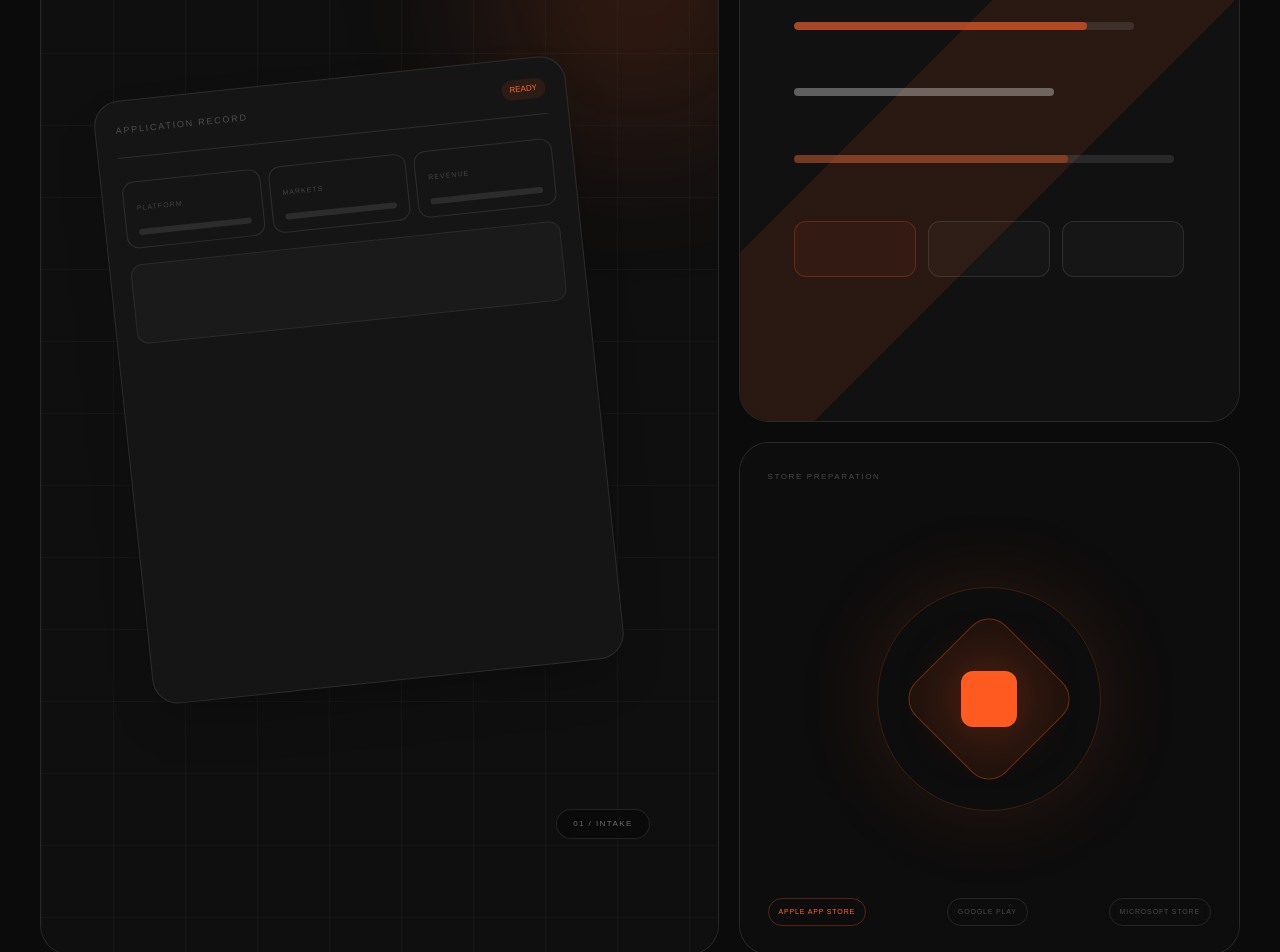
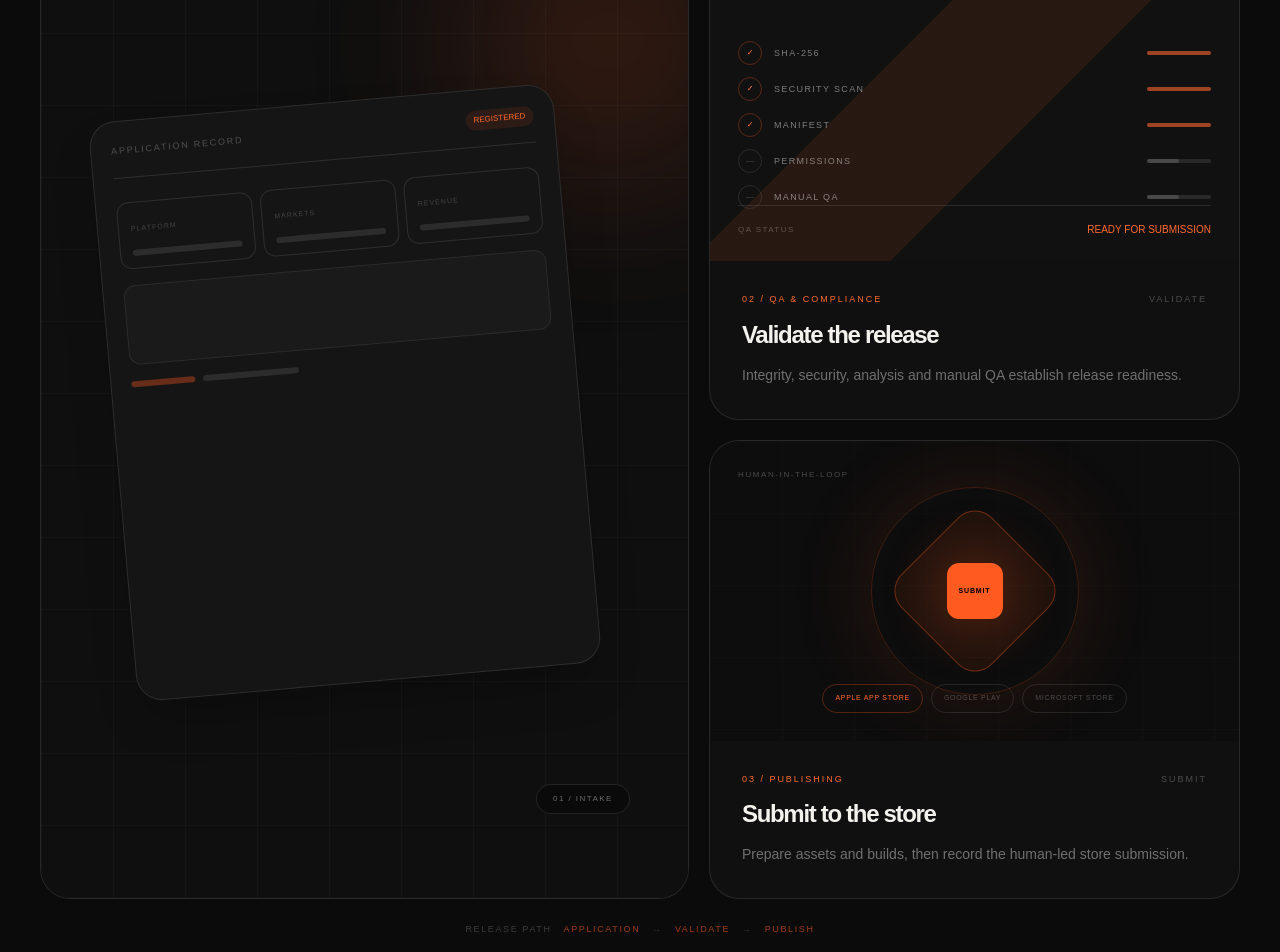
Before and after one commit to mohamad-es/Fonitas-website, a Next.js app: page / in a window 1280 px wide. Shown: the part 2880-3832 px from the top of the page. Built offline with nearby package versions, Linux system fonts and the light colour scheme.

Commit message:
refactor(home): turn publishing showcase into release pipeline

```diff
--- a/components/home/project-showcase.tsx
+++ b/components/home/project-showcase.tsx
@@ -1,60 +1,148 @@
 const stages = [
-  { number: "01", type: "Application", title: "Prepare the application", description: "Register the application, platforms, technology, markets, revenue model and ownership details before review." },
-  { number: "02", type: "QA & Compliance", title: "Validate the release", description: "Build integrity, security scanning, manual QA and compliance checks create a controlled release path." },
-  { number: "03", type: "Publishing", title: "Move to the store", description: "Store preparation, assets, builds and human-in-the-loop submission keep publishing accountable and traceable." },
+  {
+    number: "01",
+    type: "Application",
+    title: "Register the application",
+    description: "Create the operational record before the release enters review.",
+    sublabel: "INTAKE",
+  },
+  {
+    number: "02",
+    type: "QA & Compliance",
+    title: "Validate the release",
+    description: "Integrity, security, analysis and manual QA establish release readiness.",
+    sublabel: "VALIDATE",
+  },
+  {
+    number: "03",
+    type: "Publishing",
+    title: "Submit to the store",
+    description: "Prepare assets and builds, then record the human-led store submission.",
+    sublabel: "SUBMIT",
+  },
 ];
 
 function ApplicationVisual() {
-  return <div className="relative h-full min-h-[330px] overflow-hidden bg-[#0f0f0f] p-7">
+  return (
+    <div className="relative h-full min-h-[360px] overflow-hidden bg-[#0f0f0f] p-7">
       <div className="absolute inset-0 grid-bg opacity-30" />
       <div className="absolute -right-16 -top-16 h-72 w-72 rounded-full bg-[#ff5a1f]/15 blur-[80px]" />
-    <div className="absolute left-[12%] top-[16%] h-[58%] w-[70%] rotate-[-6deg] rounded-[26px] border border-white/10 bg-[#151515] p-5 shadow-2xl transition duration-700 group-hover:rotate-[-2deg] group-hover:scale-[1.03]">
-      <div className="flex items-center justify-between border-b border-white/10 pb-4"><span className="text-[9px] uppercase tracking-[.2em] text-white/25">Application record</span><span className="rounded-full bg-[#ff5a1f]/10 px-2 py-1 text-[8px] text-[#ff6a2a]">READY</span></div>
-      <div className="mt-6 grid grid-cols-3 gap-2">{["Platform","Markets","Revenue"].map((x)=><div key={x} className="rounded-xl border border-white/10 p-3"><span className="text-[7px] uppercase tracking-[.15em] text-white/20">{x}</span><div className="mt-3 h-1.5 rounded-full bg-white/10" /></div>)}</div>
+      <div className="absolute left-[11%] top-[15%] h-[62%] w-[72%] rotate-[-5deg] rounded-[26px] border border-white/10 bg-[#151515] p-5 shadow-2xl transition duration-700 group-hover:rotate-[-2deg] group-hover:scale-[1.02]">
+        <div className="flex items-center justify-between border-b border-white/10 pb-4">
+          <span className="text-[9px] uppercase tracking-[.2em] text-white/25">Application record</span>
+          <span className="rounded-full bg-[#ff5a1f]/10 px-2 py-1 text-[8px] text-[#ff6a2a]">REGISTERED</span>
+        </div>
+        <div className="mt-6 grid grid-cols-3 gap-2">
+          {["Platform", "Markets", "Revenue"].map((x) => (
+            <div key={x} className="rounded-xl border border-white/10 p-3">
+              <span className="text-[7px] uppercase tracking-[.15em] text-white/20">{x}</span>
+              <div className="mt-3 h-1.5 rounded-full bg-white/10" />
+            </div>
+          ))}
+        </div>
         <div className="mt-4 h-20 rounded-xl border border-white/[.07] bg-white/[.025]" />
+        <div className="mt-4 flex items-center gap-2">
+          <span className="h-1.5 w-16 rounded-full bg-[#ff5a1f]/35" />
+          <span className="h-1.5 w-24 rounded-full bg-white/10" />
         </div>
-    <span className="absolute bottom-[11%] right-[10%] rounded-full border border-white/10 bg-[#0b0b0b]/90 px-4 py-2 text-[8px] uppercase tracking-[.18em] text-white/40">01 / Intake</span>
-  </div>;
+      </div>
+      <span className="absolute bottom-[9%] right-[9%] rounded-full border border-white/10 bg-[#0b0b0b]/90 px-4 py-2 text-[8px] uppercase tracking-[.18em] text-white/40">01 / Intake</span>
+    </div>
+  );
 }
 
 function QAVisual() {
-  return <div className="relative h-full min-h-[330px] overflow-hidden bg-[#111] p-7">
+  const checks = ["SHA-256", "Security scan", "Manifest", "Permissions", "Manual QA"];
+  return (
+    <div className="relative min-h-[300px] overflow-hidden bg-[#111] p-7">
       <div className="absolute inset-0 bg-[linear-gradient(135deg,transparent_34%,rgba(255,90,31,.10)_34%,rgba(255,90,31,.10)_58%,transparent_58%)]" />
-    <div className="absolute left-[11%] top-[22%] h-2 w-[68%] overflow-hidden rounded-full bg-white/10"><span className="block h-full w-[86%] rounded-full bg-[#ff5a1f]/60" /></div>
-    <div className="absolute left-[11%] top-[35%] h-2 w-[52%] rounded-full bg-white/10"><span className="block h-full w-[100%] rounded-full bg-white/25" /></div>
-    <div className="absolute left-[11%] top-[48%] h-2 w-[76%] rounded-full bg-white/10"><span className="block h-full w-[72%] rounded-full bg-[#ff5a1f]/35" /></div>
-    <div className="absolute left-[11%] top-[61%] grid w-[78%] grid-cols-3 gap-3"><span className="h-14 rounded-xl border border-[#ff5a1f]/25 bg-[#ff5a1f]/[.05]" /><span className="h-14 rounded-xl border border-white/10 bg-white/[.025]" /><span className="h-14 rounded-xl border border-white/10 bg-white/[.025]" /></div>
-    <div className="absolute right-[10%] top-[10%] text-right text-[8px] uppercase tracking-[.2em] text-white/30">SHA-256<br />Security scan<br />Manual QA</div>
-  </div>;
+      <div className="absolute left-7 right-7 top-7 flex items-center justify-between text-[8px] uppercase tracking-[.18em] text-white/25">
+        <span>Release validation</span><span>Ready gate</span>
+      </div>
+      <div className="absolute left-7 right-7 top-20">
+        {checks.map((check, index) => (
+          <div key={check} className="mb-3 flex items-center gap-3">
+            <span className={`flex h-6 w-6 shrink-0 items-center justify-center rounded-full border ${index < 3 ? "border-[#ff5a1f]/30 text-[#ff6a2a]" : "border-white/10 text-white/25"} text-[8px]`}>{index < 3 ? "✓" : "—"}</span>
+            <span className="text-[9px] uppercase tracking-[.15em] text-white/45">{check}</span>
+            <span className="ml-auto h-1 w-16 rounded-full bg-white/10"><span className={`block h-full rounded-full ${index < 3 ? "w-full bg-[#ff5a1f]/55" : "w-1/2 bg-white/15"}`} /></span>
+          </div>
+        ))}
+      </div>
+      <div className="absolute bottom-6 left-7 right-7 flex items-center justify-between border-t border-white/10 pt-4">
+        <span className="text-[8px] uppercase tracking-[.18em] text-white/25">QA status</span>
+        <span className="text-[10px] font-medium text-[#ff6a2a]">READY FOR SUBMISSION</span>
+      </div>
+    </div>
+  );
 }
 
 function PublishingVisual() {
-  return <div className="relative h-full min-h-[330px] overflow-hidden bg-[#0d0d0d] p-7">
-    <div className="absolute left-1/2 top-1/2 h-56 w-56 -translate-x-1/2 -translate-y-1/2 rounded-full border border-[#ff5a1f]/20 shadow-[0_0_90px_rgba(255,90,31,.12)] transition duration-700 group-hover:scale-110" />
+  return (
+    <div className="relative min-h-[300px] overflow-hidden bg-[#0d0d0d] p-7">
+      <div className="absolute inset-0 grid-bg opacity-20" />
+      <div className="absolute left-1/2 top-1/2 h-52 w-52 -translate-x-1/2 -translate-y-1/2 rounded-full border border-[#ff5a1f]/20 shadow-[0_0_90px_rgba(255,90,31,.12)]" />
       <div className="absolute left-1/2 top-1/2 h-32 w-32 -translate-x-1/2 -translate-y-1/2 rotate-45 rounded-[24px] border border-[#ff5a1f]/35 bg-[#ff5a1f]/[.08] transition duration-700 group-hover:rotate-[65deg]" />
-    <div className="absolute left-1/2 top-1/2 h-14 w-14 -translate-x-1/2 -translate-y-1/2 rounded-xl bg-[#ff5a1f] shadow-[0_0_60px_rgba(255,90,31,.4)]" />
-    <div className="absolute left-7 top-7 text-[8px] uppercase tracking-[.2em] text-white/25">Store preparation</div>
-    <div className="absolute bottom-7 left-7 right-7 flex justify-between gap-3">{["Apple App Store","Google Play","Microsoft Store"].map((x,i)=><span key={x} className={`rounded-full border px-2.5 py-2 text-[7px] uppercase tracking-[.12em] ${i===0?"border-[#ff5a1f]/30 text-[#ff6a2a]":"border-white/10 text-white/25"}`}>{x}</span>)}</div>
-  </div>;
+      <div className="absolute left-1/2 top-1/2 flex h-14 w-14 -translate-x-1/2 -translate-y-1/2 items-center justify-center rounded-xl bg-[#ff5a1f] text-[7px] font-semibold tracking-[.12em] text-black shadow-[0_0_60px_rgba(255,90,31,.4)]">SUBMIT</div>
+      <div className="absolute left-7 top-7 text-[8px] uppercase tracking-[.2em] text-white/25">Human-in-the-loop</div>
+      <div className="absolute bottom-7 left-7 right-7 flex flex-wrap justify-center gap-2">
+        {["Apple App Store", "Google Play", "Microsoft Store"].map((store, index) => (
+          <span key={store} className={`rounded-full border px-3 py-2 text-[7px] uppercase tracking-[.1em] ${index === 0 ? "border-[#ff5a1f]/30 text-[#ff6a2a]" : "border-white/10 text-white/25"}`}>{store}</span>
+        ))}
+      </div>
+    </div>
+  );
 }
 
 export function ProjectShowcase() {
-  return <div className="grid gap-5 lg:grid-cols-[1.15fr_.85fr]">
+  return (
+    <div className="relative">
+      <div className="mb-6 hidden items-center gap-3 text-[9px] uppercase tracking-[.2em] text-white/25 lg:flex">
+        {stages.map((stage, index) => (
+          <div key={stage.number} className="flex items-center gap-3">
+            <span className={`flex h-7 w-7 items-center justify-center rounded-full border ${index === 0 ? "border-[#ff5a1f]/40 text-[#ff6a2a]" : "border-white/10 text-white/25"}`}>{stage.number}</span>
+            <span>{stage.sublabel}</span>
+            {index < stages.length - 1 && <span className="mx-2 text-[#ff5a1f]/45">→</span>}
+          </div>
+        ))}
+      </div>
+
+      <div className="grid gap-5 lg:grid-cols-[1.1fr_.9fr]">
         <article className="group overflow-hidden rounded-[30px] border border-white/10 bg-[#101010]">
           <ApplicationVisual />
-      <div className="grid gap-8 p-7 sm:p-9 lg:grid-cols-[1fr_auto] lg:items-end lg:p-10">
-        <div><div className="text-[9px] uppercase tracking-[.22em] text-[#ff6a2a]">01 / Application</div><h3 className="font-display mt-4 text-4xl font-semibold leading-[.95] sm:text-5xl">{stages[0].title}</h3><p className="mt-5 max-w-xl text-sm leading-6 text-white/40">{stages[0].description}</p></div>
-        <span className="hidden h-12 w-12 items-center justify-center rounded-full border border-white/10 text-[#ff5a1f] lg:flex">↗</span>
+          <div className="p-7 sm:p-9 lg:p-10">
+            <div className="flex items-center justify-between text-[9px] uppercase tracking-[.22em]">
+              <span className="text-[#ff6a2a]">01 / Application</span>
+              <span className="text-white/25">Register</span>
+            </div>
+            <h3 className="font-display mt-4 text-4xl font-semibold leading-[.95] sm:text-5xl">{stages[0].title}</h3>
+            <p className="mt-5 max-w-xl text-sm leading-6 text-white/40">{stages[0].description}</p>
           </div>
         </article>
+
         <div className="grid gap-5">
-      {[["QA & Compliance","02 / Validate",stages[1],QAVisual],["Publishing","03 / Submit",stages[2],PublishingVisual]].map(([type,label,stage,Visual])=>{
-        const V=Visual as () => JSX.Element;
-        return <article key={type as string} className="group overflow-hidden rounded-[30px] border border-white/10 bg-[#101010]">
-          <V />
-          <div className="p-7 sm:p-8"><div className="text-[9px] uppercase tracking-[.22em] text-[#ff6a2a]">{label as string}</div><h3 className="font-display mt-3 text-2xl font-semibold">{(stage as typeof stages[number]).title}</h3><p className="mt-3 text-sm leading-6 text-white/40">{(stage as typeof stages[number]).description}</p></div>
-        </article>;
-      })}
+          <article className="group overflow-hidden rounded-[30px] border border-white/10 bg-[#101010]">
+            <QAVisual />
+            <div className="p-7 sm:p-8">
+              <div className="flex items-center justify-between text-[9px] uppercase tracking-[.22em]"><span className="text-[#ff6a2a]">02 / QA & Compliance</span><span className="text-white/25">Validate</span></div>
+              <h3 className="font-display mt-3 text-2xl font-semibold">Validate the release</h3>
+              <p className="mt-3 text-sm leading-6 text-white/40">{stages[1].description}</p>
             </div>
-  </div>;
+          </article>
+
+          <article className="group overflow-hidden rounded-[30px] border border-white/10 bg-[#101010]">
+            <PublishingVisual />
+            <div className="p-7 sm:p-8">
+              <div className="flex items-center justify-between text-[9px] uppercase tracking-[.22em]"><span className="text-[#ff6a2a]">03 / Publishing</span><span className="text-white/25">Submit</span></div>
+              <h3 className="font-display mt-3 text-2xl font-semibold">Submit to the store</h3>
+              <p className="mt-3 text-sm leading-6 text-white/40">{stages[2].description}</p>
+            </div>
+          </article>
+        </div>
+      </div>
+
+      <div className="mt-6 flex items-center justify-center gap-3 text-[9px] uppercase tracking-[.18em] text-white/20">
+        <span>Release path</span><span className="text-[#ff5a1f]/60">Application</span><span>→</span><span className="text-[#ff5a1f]/60">Validate</span><span>→</span><span className="text-[#ff5a1f]/60">Publish</span>
+      </div>
+    </div>
+  );
 }
```
Lines whose indentation alone changed are shown as unchanged.
